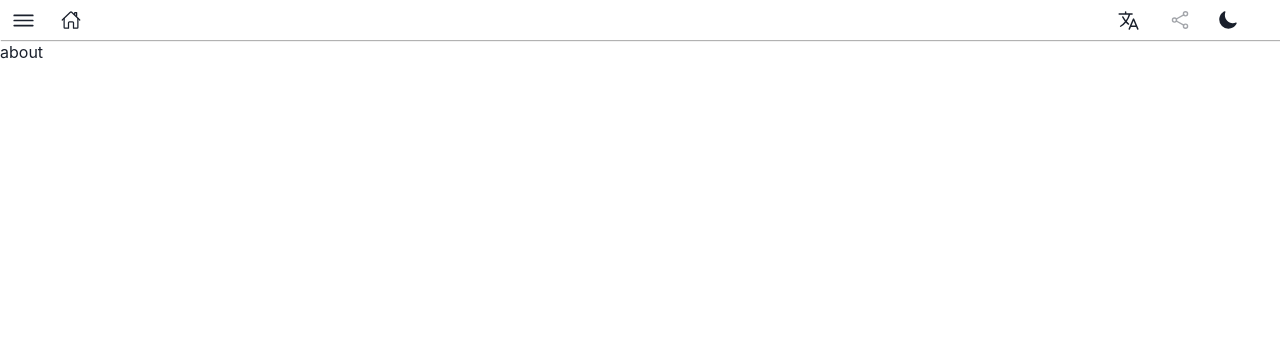
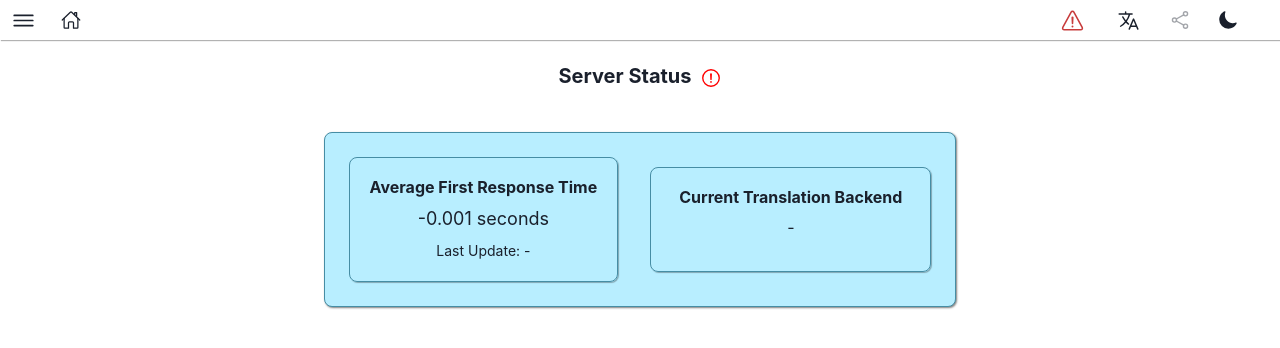
Before and after one commit to robertoloja/mandarin-app, a Next.js app in the folder frontend/: page /about in a window 1280 px wide. Shown: the top 348 px of the page. Built offline with nearby package versions, Linux system fonts and the light colour scheme; no server answers.

Commit message:
Better formatting for status page; server errors are propagated.

```diff
--- a/frontend/src/app/about/page.tsx
+++ b/frontend/src/app/about/page.tsx
@@ -1,5 +1,219 @@
 'use client';
+import { MandoBotAPI } from '@/utils/api';
+import { clearError, setError } from '@/utils/store/errorSlice';
+import { store } from '@/utils/store/store';
+import {
+  Center,
+  Heading,
+  Image,
+  Text,
+  VStack,
+  Flex,
+  Box,
+  useColorMode,
+  HStack,
+  Popover,
+  PopoverTrigger,
+  PopoverContent,
+  PopoverArrow,
+  PopoverBody,
+} from '@chakra-ui/react';
+import Link from 'next/link';
+import { useEffect, useState } from 'react';
+import {
+  IoAlertCircleOutline,
+  IoCheckmarkCircleOutline,
+  IoInformationCircleOutline,
+} from 'react-icons/io5';
 
 export default function AboutPage() {
-  return 'about';
+  const { colorMode } = useColorMode();
+  const [localDateTime, setLastUpdate] = useState('-');
+  const [translationBackend, setBackend] = useState('-');
+  const [responseTime, setResponseTime] = useState(-1);
+  const [serverStatus, setServerStatus] = useState(false);
+
+  useEffect(() => {
+    MandoBotAPI.status()
+      .then((response) => {
+        store.dispatch(clearError());
+        const isoUpdateTime = new Date(response.updated_at);
+        const localTime = isoUpdateTime.toLocaleTimeString(undefined, {
+          year: 'numeric',
+          month: 'numeric',
+          day: 'numeric',
+          hour: 'numeric',
+          minute: 'numeric',
+        });
+        setLastUpdate(`${localTime}`);
+        setResponseTime(response.average_response_time);
+        setBackend(response.translation_backend);
+        setServerStatus(true);
+      })
+      .catch((error) => {
+        setServerStatus(false);
+        store.dispatch(
+          setError('Server currently unreachable. Please try again soon.'),
+        );
+      });
+  }, []);
+  return (
+    <Box mt={6} justifyContent="center">
+      <HStack justifyContent="center">
+        <Heading size="md" textAlign="center" mb={1}>
+          Server Status
+        </Heading>
+        <ServerStatusPopover serverStatus={serverStatus} />
+      </HStack>
+      <Box display="flex" justifyContent="center">
+        <Flex
+          direction={{ base: 'column', md: 'row' }}
+          align="center"
+          justify="center"
+          p={4}
+          m={[2, 10]}
+          gap={4}
+          width="fit-content"
+          border={
+            colorMode === 'light' ? '1px solid #468DA4' : '1px solid #1e282c'
+          }
+          borderRadius={8}
+          boxShadow="1px 1px 2px rgba(0, 0, 0, 0.5)"
+          backgroundColor={colorMode === 'light' ? '#B8EEFF' : '#333c40'}
+        >
+          <Box
+            m={2}
+            border={
+              colorMode === 'light' ? '1px solid #468DA4' : '1px solid #1e282c'
+            }
+            p={5}
+            borderRadius={8}
+            boxShadow="1px 1px 1px rgba(0, 0, 0, 0.3)"
+          >
+            <VStack>
+              <Heading size="sm">Average First Response Time</Heading>
+              <Text fontSize="lg">{responseTime / 1000} seconds</Text>
+              <Text fontSize="sm">Last Update: {localDateTime}</Text>
+            </VStack>
+          </Box>
+
+          <Box
+            m={2}
+            border={
+              colorMode === 'light' ? '1px solid #468DA4' : '1px solid #1e282c'
+            }
+            p={5}
+            borderRadius={8}
+            boxShadow="1px 1px 1px rgba(0, 0, 0, 0.3)"
+          >
+            <VStack mb={3} mx={2}>
+              <HStack>
+                <Heading size="sm">Current Translation Backend</Heading>
+                {serverStatus && translationBackend == 'argos' && (
+                  <InformationPopover />
+                )}
+              </HStack>
+              {serverStatus ? (
+                <TranslationBackendComponent shortName={translationBackend} />
+              ) : (
+                <Text>-</Text>
+              )}
+            </VStack>
+          </Box>
+        </Flex>
+      </Box>
+    </Box>
+  );
 }
+
+const ServerStatusPopover = (props: { serverStatus: boolean }) => {
+  return (
+    <>
+      {props.serverStatus ? (
+        <Popover>
+          <PopoverTrigger>
+            <IoCheckmarkCircleOutline
+              color="green"
+              size={22}
+              cursor="pointer"
+            />
+          </PopoverTrigger>
+          <PopoverContent>
+            <PopoverArrow />
+            <PopoverBody boxShadow="1px 1px 2px rgba(0, 0, 0, 0.8)">
+              <Center>Everything is working!</Center>
+            </PopoverBody>
+          </PopoverContent>
+        </Popover>
+      ) : (
+        <Popover>
+          <PopoverTrigger>
+            <IoAlertCircleOutline color="red" size={22} cursor="pointer" />
+          </PopoverTrigger>
+          <PopoverContent>
+            <PopoverArrow />
+            <PopoverBody boxShadow="1px 1px 2px rgba(0, 0, 0, 0.8)">
+              <Center>
+                The segmentation server is currently unreachable. Please check
+                your internet connection, and try again soon.{' '}
+              </Center>
+            </PopoverBody>
+          </PopoverContent>
+        </Popover>
+      )}
+    </>
+  );
+};
+
+const InformationPopover = () => {
+  return (
+    <Popover>
+      <PopoverTrigger>
+        <IoInformationCircleOutline size={22} cursor="pointer" />
+      </PopoverTrigger>
+      <PopoverContent>
+        <PopoverArrow />
+        <PopoverBody boxShadow="1px 1px 2px rgba(0, 0, 0, 0.5)">
+          <Text mb={3}>
+            While Argos Translate is a very good open-source project, it can
+            sometimes make egregious mistakes when translating Mandarin (such as
+            rendering "京" as "Kyoto").
+          </Text>
+          <Text>
+            Users at the "Project Backer" level always have access to{' '}
+            <Link href="https://www.deepl.com">
+              <u>DeepL</u>
+            </Link>
+            , the best publicly available translation engine.
+          </Text>
+        </PopoverBody>
+      </PopoverContent>
+    </Popover>
+  );
+};
+
+const TranslationBackendComponent = (props: { shortName: string }) => {
+  return (
+    <Link
+      href={
+        props.shortName === 'deepl'
+          ? 'https://www.deepl.com'
+          : 'https://www.argosopentech.com/'
+      }
+    >
+      <Center>
+        <Image
+          src={
+            props.shortName === 'deepl'
+              ? '/deepl_logo.svg'
+              : 'argos_translate_logo.png'
+          }
+          boxSize={10}
+        />
+        <Text ml={2} _hover={{ textDecoration: 'underline' }}>
+          {props.shortName == 'deepl' ? 'DeepL' : 'Argos Translate'}
+        </Text>
+      </Center>
+    </Link>
+  );
+};
--- a/frontend/src/app/history/page.tsx
+++ b/frontend/src/app/history/page.tsx
@@ -160,7 +160,9 @@ export default function HistoryPage() {
             </Card>
           ))
         ) : (
-          <Text>No history found</Text>
+          <Center>
+            <Text>No history found</Text>
+          </Center>
         )}
       </Flex>
     </Box>
--- a/frontend/src/components/ErrorButtonComponent.tsx
+++ b/frontend/src/components/ErrorButtonComponent.tsx
@@ -35,7 +35,7 @@ export default function ErrorButton(props: { iconSize: number }) {
             />
           </PopoverTrigger>
           <PopoverArrow />
-          <PopoverContent>
+          <PopoverContent boxShadow="1px 1px 2px rgba(0, 0, 0, 0.5)">
             <PopoverHeader>Server Error</PopoverHeader>
             <PopoverBody>{errorMessage}</PopoverBody>
           </PopoverContent>
--- a/frontend/src/components/LanguageMenuComponent.tsx
+++ b/frontend/src/components/LanguageMenuComponent.tsx
@@ -35,7 +35,7 @@ export default function LanguageMenu(props: { iconSize: number }) {
           mr={1}
         />
       </PopoverTrigger>
-      <PopoverContent width="auto">
+      <PopoverContent width="auto" boxShadow="1px 1px 2px rgba(0, 0, 0, 0.5)">
         <PopoverArrow />
         {/* <PopoverCloseButton /> */}
         <PopoverHeader>
--- a/frontend/src/components/NavPanelComponent.tsx
+++ b/frontend/src/components/NavPanelComponent.tsx
@@ -133,7 +133,7 @@ function NavPanel(props: { isOpen: boolean; onClose: () => void }) {
                     colorMode === 'light' ? lightTextShadow : darkTextShadow
                   }
                 >
-                  About
+                  Status / About
                 </Text>
               </HStack>
             </Link>
--- a/frontend/src/components/ShareButtonComponent.tsx
+++ b/frontend/src/components/ShareButtonComponent.tsx
@@ -54,7 +54,7 @@ export default function ShareButton(props: {
       <PopoverTrigger>
         <IconButton
           aria-label="Share segmentation"
-          isDisabled={shareLink == ''}
+          isDisabled={props.shareLink ? false : shareLink == ''}
           isLoading={percentLoaded < 100}
           icon={<IoShareSocialOutline size={props.iconSize + 2} />}
           bg={
@@ -66,7 +66,7 @@ export default function ShareButton(props: {
           }
         />
       </PopoverTrigger>
-      <PopoverContent>
+      <PopoverContent boxShadow="1px 1px 2px rgba(0, 0, 0, 0.5)">
         <PopoverArrow />
         <PopoverHeader>
           <Center>Share Segmented Sentence</Center>
--- a/frontend/src/utils/api.ts
+++ b/frontend/src/utils/api.ts
@@ -107,7 +107,11 @@ export const MandoBotAPI = {
     return response.data;
   },
 
-  status: async function (): Promise<string> {
+  status: async function (): Promise<{
+    updated_at: string;
+    translation_backend: string;
+    average_response_time: number;
+  }> {
     const response = await api.get('/status');
     return response.data;
   },
```
Also changed, not shown: frontend/public/argos_translate_logo.png (added), frontend/public/deepl_logo.svg (added).
